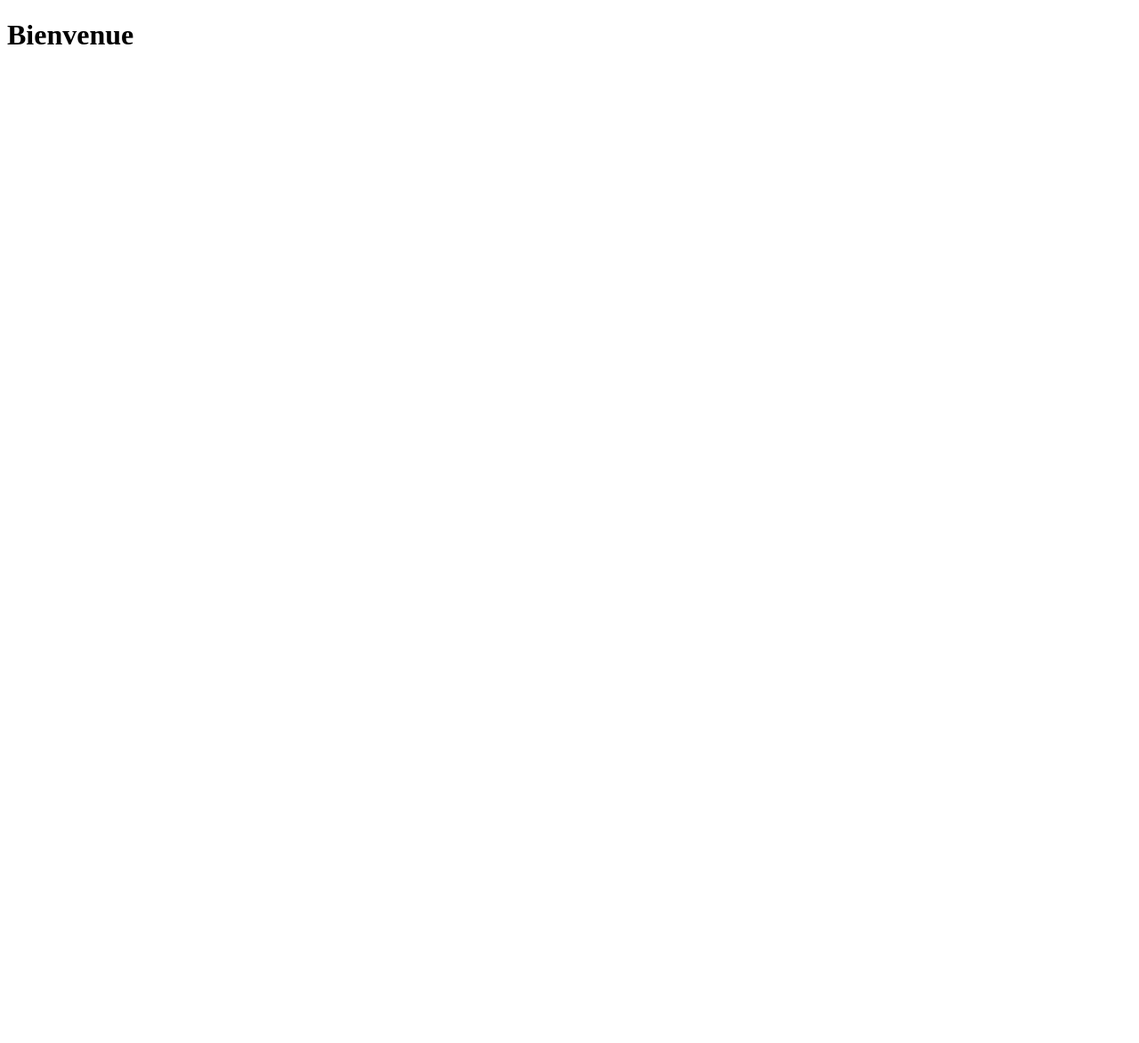
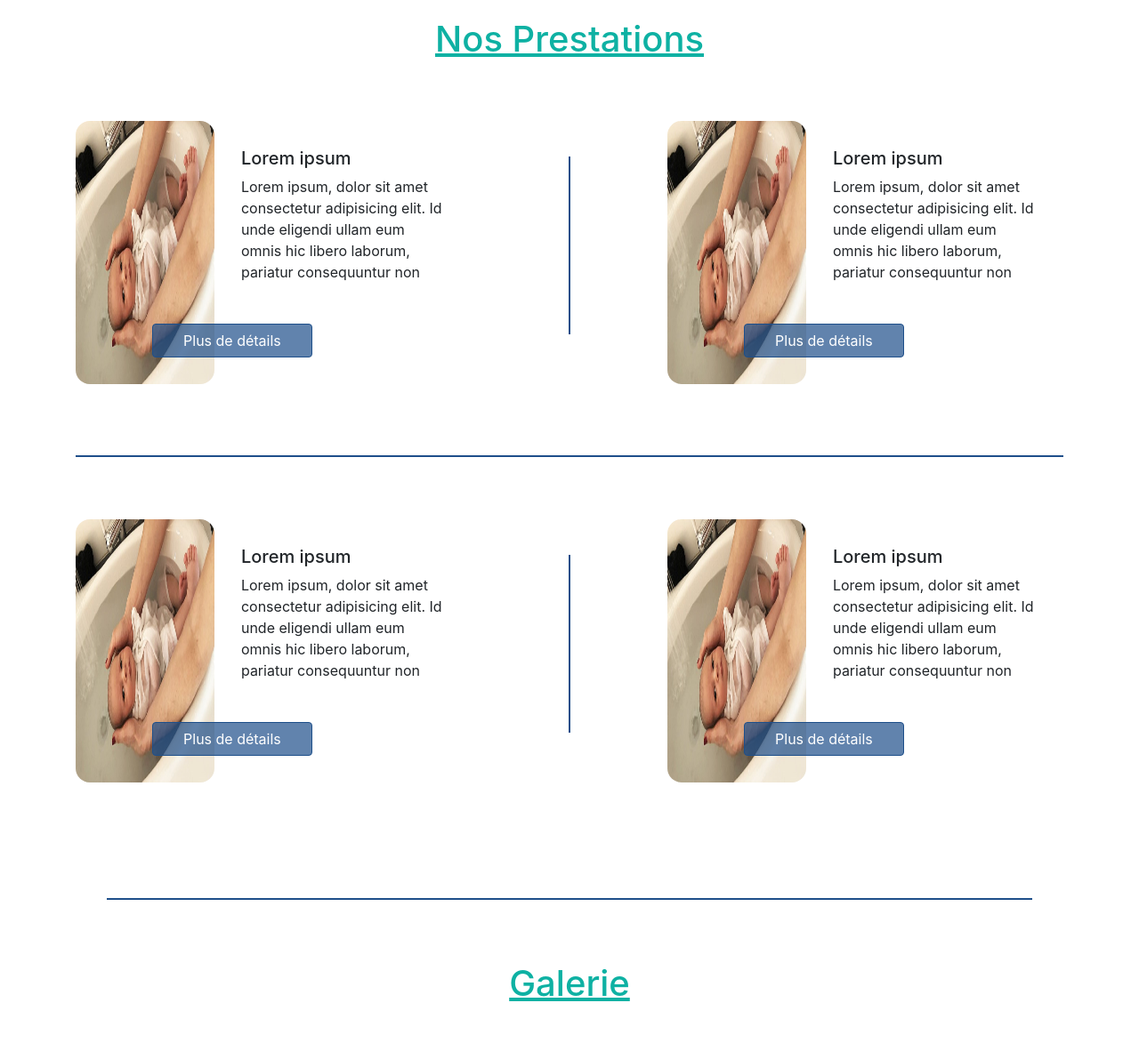
Before and after one commit to Boby-Bob/projet-bam, a plain HTML site: page index.html in a window 1280 px wide. Shown: the top 1173 px of the page at 89% size. Before the commit the page ends 800 px from the top, so only its background shows below. Drawn offline with nearby package versions, Linux system fonts and the light colour scheme.

Commit message:
amelioration site

```diff
--- a/index.html
+++ b/index.html
@@ -1,11 +1,143 @@
 <!DOCTYPE html>
 <html lang="en">
-<head>
-    <meta charset="UTF-8">
-    <meta name="viewport" content="width=device-width, initial-scale=1.0">
+  <head>
+    <meta charset="UTF-8" />
+    <meta name="viewport" content="width=device-width, initial-scale=1.0" />
+
+    <link
+      rel="stylesheet"
+      href="https://stackpath.bootstrapcdn.com/bootstrap/4.5.0/css/bootstrap.min.css"
+      integrity="sha384-9aIt2nRpC12Uk9gS9baDl411NQApFmC26EwAOH8WgZl5MYYxFfc+NcPb1dKGj7Sk"
+      crossorigin="anonymous"
+    />
+    <script src="https://code.jquery.com/jquery-3.5.1.slim.min.js" integrity="sha384-DfXdz2htPH0lsSSs5nCTpuj/zy4C+OGpamoFVy38MVBnE+IbbVYUew+OrCXaRkfj" crossorigin="anonymous"></script>
+<script src="https://cdn.jsdelivr.net/npm/popper.js@1.16.0/dist/umd/popper.min.js" integrity="sha384-Q6E9RHvbIyZFJoft+2mJbHaEWldlvI9IOYy5n3zV9zzTtmI3UksdQRVvoxMfooAo" crossorigin="anonymous"></script>
+<script src="https://stackpath.bootstrapcdn.com/bootstrap/4.5.0/js/bootstrap.min.js" integrity="sha384-OgVRvuATP1z7JjHLkuOU7Xw704+h835Lr+6QL9UvYjZE3Ipu6Tp75j7Bh/kR0JKI" crossorigin="anonymous"></script>
+<link href="style.css" rel="stylesheet">
     <title>Document</title>
-</head>
-<body>
-    <h1>Bienvenue</h1>
-</body>
+  </head>
+  <body>
+    <section class="benefits container">
+
+        <h1 class="title benefits__heading">Nos Prestations</h1>
+
+        <div class="row">
+          <div class="col-md-5">
+            <div class="benefits__container">
+              <div class="benefits__picture">
+                <img src="images/bebe.jpg" class="picture" alt="..." />
+              </div>
+              <div class="benefits__body">
+                <h5 class="benefits__title">Lorem ipsum</h5>
+                <p class="benefits__text">
+                Lorem ipsum, dolor sit amet consectetur adipisicing elit. Id
+                unde eligendi ullam eum omnis hic libero laborum, pariatur
+                consequuntur non
+                </p>
+                <a href="#" class="btn btn-primary">Plus de détails</a>
+              </div>
+
+            </div>
+          </div>
+
+          <div class="col-md-2">
+            <div class="benefits__separator"></div>
+          </div>
+
+          <div class="col-md-5">
+            <div class="benefits__container">
+              <div class="benefits__picture">
+                <img src="images/bebe.jpg" class="picture" alt="..." />
+              </div>
+              <div class="benefits__body">
+                <h5 class="benefits__title">Lorem ipsum</h5>
+                <p class="benefits__text">
+                Lorem ipsum, dolor sit amet consectetur adipisicing elit. Id
+                unde eligendi ullam eum omnis hic libero laborum, pariatur
+                consequuntur non
+                </p>
+                <a href="#" class="btn btn-primary">Plus de détails</a>
+              </div>
+
+            </div>
+          </div>
+
+        </div>
+        <div class="benefits__separator--horizontal"></div>
+
+        <div class="row">
+            <div class="col-md-5">
+              <div class="benefits__container">
+                <div class="benefits__picture">
+                  <img src="images/bebe.jpg" class="picture" alt="..." />
+                </div>
+                <div class="benefits__body">
+                  <h5 class="benefits__title">Lorem ipsum</h5>
+                  <p class="benefits__text">
+                  Lorem ipsum, dolor sit amet consectetur adipisicing elit. Id
+                  unde eligendi ullam eum omnis hic libero laborum, pariatur
+                  consequuntur non
+                  </p>
+                  <a href="#" class="btn btn-primary">Plus de détails</a>
+                </div>
+
+              </div>
+            </div>
+
+            <div class="col-md-2">
+              <div class="benefits__separator"></div>
+            </div>
+
+            <div class="col-md-5">
+              <div class="benefits__container">
+                <div class="benefits__picture">
+                  <img src="images/bebe.jpg" class="picture" alt="..." />
+                </div>
+                <div class="benefits__body">
+                  <h5 class="benefits__title">Lorem ipsum</h5>
+                  <p class="benefits__text">
+                  Lorem ipsum, dolor sit amet consectetur adipisicing elit. Id
+                  unde eligendi ullam eum omnis hic libero laborum, pariatur
+                  consequuntur non
+                  </p>
+                  <a href="#" class="btn btn-primary">Plus de détails</a>
+                </div>
+
+              </div>
+            </div>
+            <div class="benefits__separator--last"></div>
+
+        </section>
+
+
+
+    <section class="gallery">
+    <h1 class="title title__gallery">Galerie</h1>
+    <div class="container">
+    <div id="carouselExampleControls" class="carousel slide" data-ride="carousel">
+        <div class="carousel-inner">
+          <div class="carousel-item active">
+            <img src="images/pexels-photo-325690.jpg" class="d-block w-100" alt="...">
+          </div>
+          <div class="carousel-item">
+            <img src="images/pexels-photo-3270224.jpg" class="d-block w-100" alt="...">
+          </div>
+          <div class="carousel-item">
+            <img src="images/pexels-photo-374781.jpg" class="d-block w-100" alt="...">
+          </div>
+        </div>
+        <a class="carousel-control-prev" href="#carouselExampleControls" role="button" data-slide="prev">
+          <span class="carousel-control-prev-icon" aria-hidden="true"></span>
+          <span class="sr-only">Previous</span>
+        </a>
+        <a class="carousel-control-next" href="#carouselExampleControls" role="button" data-slide="next">
+          <span class="carousel-control-next-icon" aria-hidden="true"></span>
+          <span class="sr-only">Next</span>
+        </a>
+      </div>
+    </div>
+    </div>
+</section>
+    <div class="border"></div>
+  </body>
 </html>
--- /dev/null
+++ b/style.css
@@ -0,0 +1,88 @@
+/* GENERAL */
+
+body {
+  margin: 0px;
+  padding: 0px;
+}
+
+/* BENEFITS */
+
+.title {
+  color: rgb(14, 177, 163);
+  text-align: center;
+  padding-bottom: 40px;
+  text-decoration: underline;
+  margin-top: 20px;
+}
+
+.benefits__separator {
+  display: none;
+}
+@media screen and (min-width: 720px) {
+  .benefits__separator {
+    display: block;
+    border: 1px solid rgb(30, 79, 138);
+    margin: 0 auto;
+    margin-top: 60px;
+    height: 200px;
+    width: 2px;
+  }
+}
+
+.benefits__separator--horizontal {
+  display: none;
+}
+@media screen and (min-width: 720px) {
+  .benefits__separator--horizontal {
+    display: block;
+    border: 1px solid rgb(30, 79, 138);
+    width: 100%;
+    height: 1px;
+    margin-bottom: 50px;
+  }
+}
+
+.btn-primary {
+  width: 180px;
+  background-color: rgba(30, 79, 138, 0.7);
+  border: 1px solid rgb(30, 79, 138);
+  left: -100px;
+  margin-top: 30px;
+  position: relative;
+}
+
+.benefits__separator--last {
+  border: 1px solid rgb(30, 79, 138);
+  width: 100%;
+  height: 1px;
+  margin: 50px;
+}
+
+.benefits__container {
+  display: flex;
+  margin: 20px 0px 80px 0px;
+}
+
+.benefits__body {
+  padding: 30px;
+}
+
+.picture {
+  width: 100%;
+  height: 100%;
+  border-radius: 1rem;
+}
+
+.benefits__body {
+  padding: 30px;
+}
+
+/* GALLERY */
+
+.carousel-control-prev {
+  width: 60px;
+}
+
+.carousel-control-next {
+  width: 60px;
+}
--- /dev/null
+++ b/style2.css
@@ -0,0 +1,11 @@
+.title {
+  color: rgb(14, 177, 163);
+  text-align: center;
+  padding-bottom: 40px;
+  text-decoration: underline;
+  margin-top: 20px;
+}
+
+p {
+  text-align: center;
+}
```
Also changed, not shown: index2.html (added, +41 -0 lines), images/bebe.jpg (added), images/pexels-photo-325690.jpg (added), images/pexels-photo-3270224.jpg (added), images/pexels-photo-374781.jpg (added), images/photo_article_bam.jpg (added).
